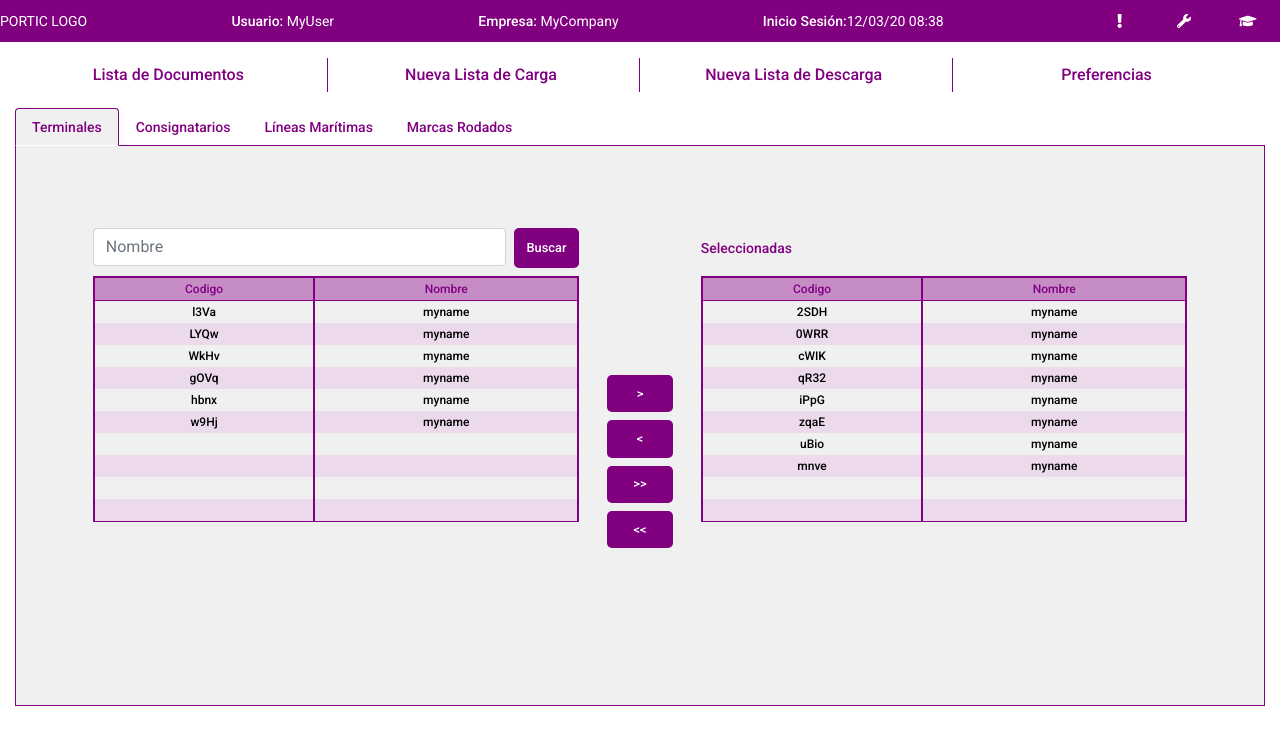
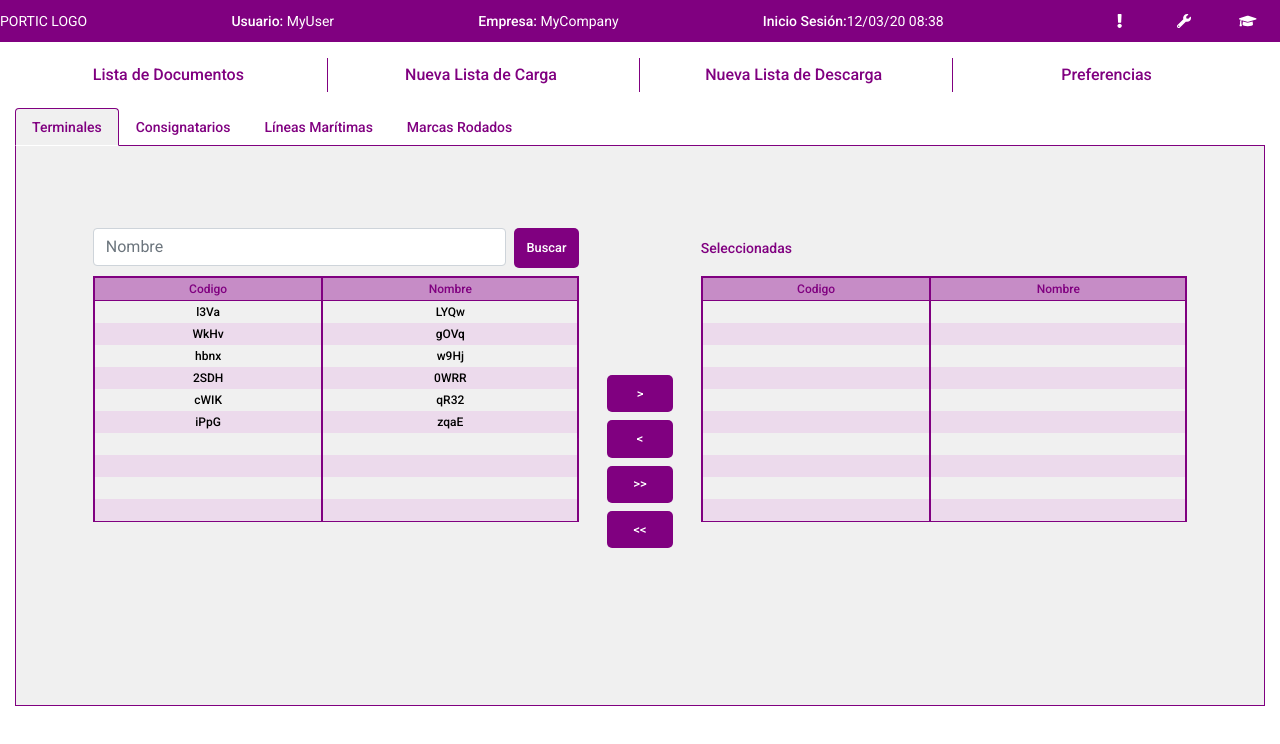
Before and after one commit to storrellas/logistics, an Angular app: page /preferencias in a window 1280 px wide. Shown: the top 744 px of the page. Built offline with nearby package versions, Linux system fonts and the light colour scheme.

Commit message:
ENH: Table columns is variable

```diff
--- a/src/app/preferencias/selector/selector.component.html
+++ b/src/app/preferencias/selector/selector.component.html
@@ -17,7 +17,7 @@
   <div class="h-75 w-40">
 
     <div class="search d-flex align-items-center">Seleccionadas</div>
-    <app-table #tbl_selected [table_header]="table_header">
+    <app-table #tbl_selected [table_header]="table_header" [min_rows_table]="min_rows_table">
     </app-table>
 
   </div>
--- a/src/app/preferencias/selector/selector.component.ts
+++ b/src/app/preferencias/selector/selector.component.ts
@@ -38,10 +38,6 @@ export class SelectorComponent implements OnInit {
     source = filter_source.filter( (element) => !items_to_move.includes(element) )
     destination = filter_destination.concat(items_to_move)
 
-    // Fill emptiness
-    source = ItemArrayUtils.fillEmptiness(this.min_rows_table, source)
-    destination = ItemArrayUtils.fillEmptiness(this.min_rows_table, destination)
-
     // Mark all as unselected
     source = ItemArrayUtils.removeSelection(source)
     destination = ItemArrayUtils.removeSelection(destination)
@@ -54,6 +50,8 @@ export class SelectorComponent implements OnInit {
       this.table_selected_component.table_data] =
       this.onSource2Destination( this.table_candidate_component.table_data,
                                   this.table_selected_component.table_data)
+    this.table_candidate_component.fillEmptiness()
+    this.table_selected_component.fillEmptiness()
   }
 
   onSelected2Candidate(event: MouseEvent){
@@ -61,6 +59,8 @@ export class SelectorComponent implements OnInit {
       this.table_candidate_component.table_data] =
       this.onSource2Destination( this.table_selected_component.table_data,
                                   this.table_candidate_component.table_data)
+    this.table_candidate_component.fillEmptiness()
+    this.table_selected_component.fillEmptiness()
   }
 
   onAllSource2Destination(source: Item[], destination: Item[]){
@@ -70,14 +70,11 @@ export class SelectorComponent implements OnInit {
 
     destination = filter_destination.concat(filter_source)
 
-    // Fill emptiness
-    destination = ItemArrayUtils.fillEmptiness(this.min_rows_table, destination)
-
     // Mark all as unselected
     destination = ItemArrayUtils.removeSelection(destination)
 
     // Remove items on source
-    source = Array(this.min_rows_table).fill(new Item());
+    source = []
 
     return [source, destination]
   }
@@ -87,11 +84,17 @@ export class SelectorComponent implements OnInit {
       this.table_selected_component.table_data] =
       this.onAllSource2Destination( this.table_candidate_component.table_data,
                                     this.table_selected_component.table_data)
+    // Fill Emptiness
+    this.table_candidate_component.fillEmptiness()
+    this.table_selected_component.fillEmptiness()
   }
   onAllSelected2Candidate(event: MouseEvent){
     [this.table_selected_component.table_data, this.table_candidate_component.table_data] =
       this.onAllSource2Destination( this.table_selected_component.table_data,
                                     this.table_candidate_component.table_data)
+    // Fill Emptiness
+    this.table_candidate_component.fillEmptiness()
+    this.table_selected_component.fillEmptiness()
   }
 
 }
--- a/src/app/preferencias/table/table.component.html
+++ b/src/app/preferencias/table/table.component.html
@@ -6,12 +6,12 @@
       </tr>
     </thead>
     <tbody class="body">
-      <tr *ngFor="let data of table_data">
-          <td (click)="onClickItem($event, data.code)"
-              [ngClass]="{'selected': data.selected }">{{data.code}}</td>
-
-          <td (click)="onClickItem($event, data.code)"
-              [ngClass]="{'selected': data.selected }">{{data.name}}</td>
+      <tr *ngFor="let row of table_data">
+          <td *ngFor="let value of row.data" (click)="onClickItem($event, row.data[0])"
+              [ngClass]="{'selected': row.selected }">{{value}}</td>
+      </tr>
+      <tr *ngFor="let row of table_data_empty">
+          <td *ngFor="let value of row.data"></td>
       </tr>
     </tbody>
   </table>
--- a/src/app/preferencias/table/table.component.ts
+++ b/src/app/preferencias/table/table.component.ts
@@ -2,28 +2,28 @@ import { Component, OnInit, Input } from '@angular/core';
 
 export class ItemArrayUtils {
 
-
-  static fillEmptiness(min_rows_table, table_data: Item[]){
-    let empty_row = []
-    if( min_rows_table - table_data.length > 0)
-      empty_row = Array(min_rows_table - table_data.length).fill( new Item() )
-    return table_data.concat( empty_row )
+  static fillEmptiness(min_rows_table: number, table_header: string[], table_data: Item[]){
+    let table_data_empty = []
+    if( min_rows_table - table_data.length > 0){
+      const data = Array(table_header.length).fill( "" )
+      table_data_empty = Array(min_rows_table - table_data.length).fill( new Item(data, false) )
+    }
+    return table_data_empty
   }
 
   static removeEmptiness(table_data: Item[]){
-    return table_data.filter( (element) => element.code != undefined)
+    return table_data.filter( (element) => element.data != undefined)
   }
 
   static removeSelection(table_data: Item[]){
-    table_data.map( (element) => { if(element.code != undefined) element.selected = false })
+    table_data.map( (element) => { if(element.data != undefined) element.selected = false })
     return table_data
   }
 
 }
 
 export class Item {
-  constructor(public code: string = undefined,
-              public name: string = undefined,
+  constructor(public data: any[] = undefined,
               public selected: boolean = undefined){}
 }
 
@@ -35,12 +35,14 @@ export class Item {
 export class TableComponent implements OnInit {
 
   @Input() table_header: string[] = ["col1", "col2"]
+  @Input() min_rows_table: number = 10;
   table_data: Item[] = [];
+  table_data_empty: Item[] = [];
 
-  min_rows_table: number = 10;
+
 
   constructor() {
-    this.table_data = this.generate_random_table_data()
+    this.refresh_random_table_data()
   }
 
   ngOnInit(): void {
@@ -59,24 +61,39 @@ export class TableComponent implements OnInit {
 
   generate_random_table_data(){
     const random_rows : number = Math.floor(Math.random() * Math.floor(this.min_rows_table));
-    let table_data = []
-    for(let i = 0 ; i < random_rows; i++){
-      table_data.push( new Item(this.generate_random_str(4), 'myname', false) )
+    let table_data: Item[] = []
+    for( let i = 0 ; i < random_rows; i++ ){
+      const data: string[] = [];
+      for( let j = 0; j < this.table_header.length; j++ ){
+        data.push(this.generate_random_str(4))
+      }
+      table_data.push( new Item(data, false) )
     }
 
     // Complete table with empty rows
-    table_data = ItemArrayUtils.fillEmptiness(this.min_rows_table, table_data)
-    return table_data;
+    const table_data_empty = ItemArrayUtils.fillEmptiness(this.min_rows_table, this.table_header, table_data)
+    return [table_data, table_data_empty];
+  }
+
+  fillEmptiness(){
+    this.table_data_empty = []
+
+
+    if( this.min_rows_table - this.table_data.length > 0){
+      const data = Array(this.table_header.length).fill( "" )
+      this.table_data_empty = Array(this.min_rows_table - this.table_data.length).fill( new Item(data, false) )
+    }
   }
 
   refresh_random_table_data(){
-    this.table_data = this.generate_random_table_data()
+    [this.table_data, this.table_data_empty] =
+      this.generate_random_table_data()
   }
 
   // Selectable items
-  onClickItem(event: MouseEvent, code: string){
-    if( code == undefined ) return;
-    const index = this.table_data.findIndex( (element) => element.code == code)
+  onClickItem(event: MouseEvent, id: string){
+    if( id == undefined ) return;
+    const index = this.table_data.findIndex( (element) => element.data[0] == id)
     this.table_data[index].selected = !this.table_data[index].selected;
   }
 
```
